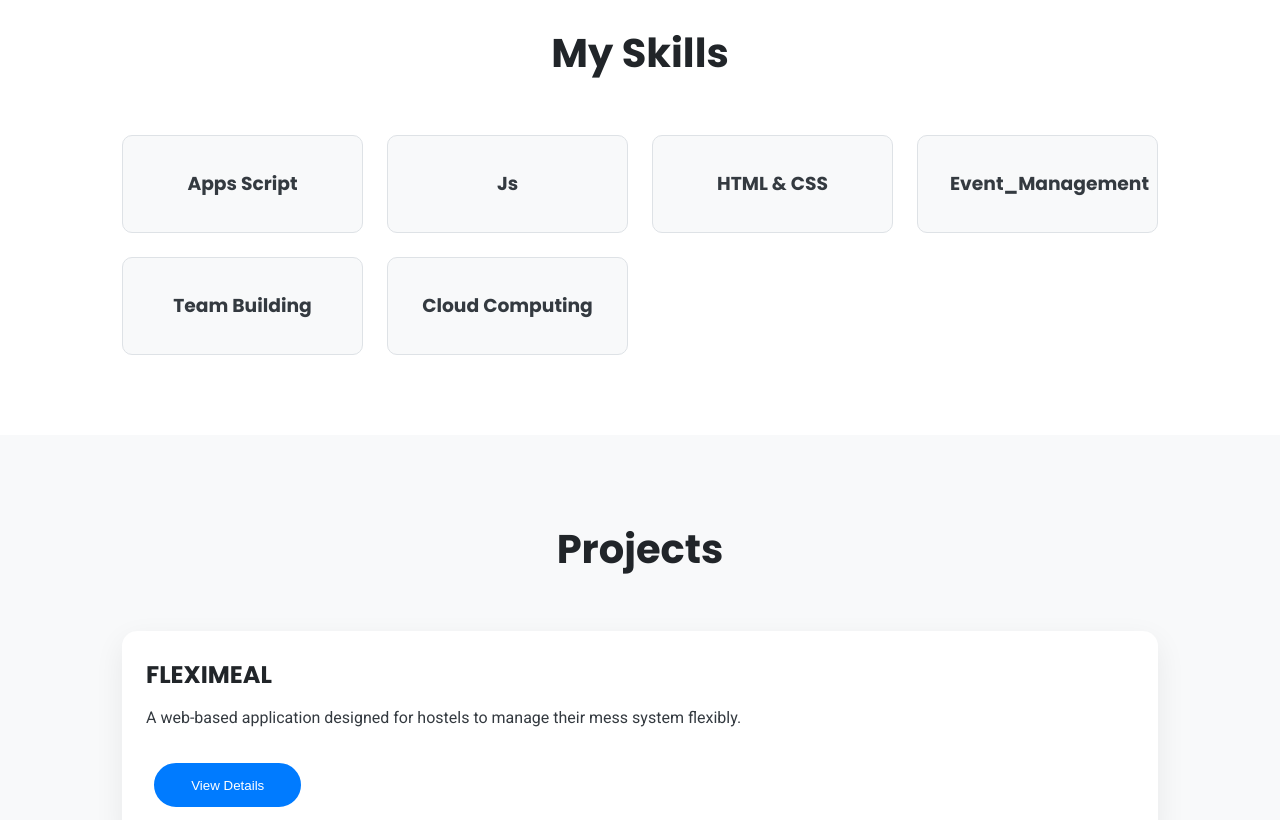
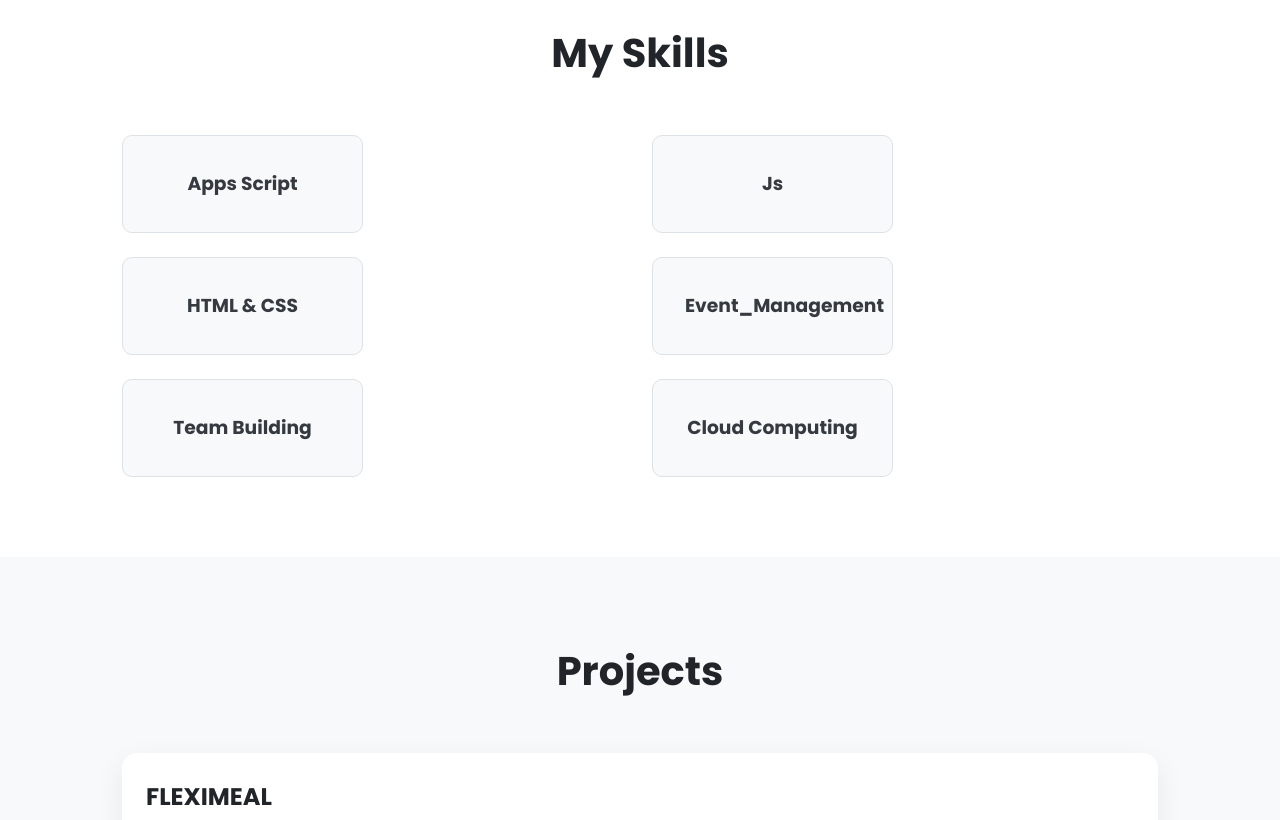
Before and after one commit to Rishi86288/Rishi86288.github.io, a website: page index.html in a window 1280 px wide. Shown: the part 1400-2220 px from the top of the page. Drawn offline with Linux system fonts and the light colour scheme.

Commit message:
Update index.html

```diff
--- a/index.html
+++ b/index.html
@@ -207,12 +207,12 @@
         <div class="container">
         <h2>My Skills</h2>
         <div class="skills-grid">
-        <div class="skill-item"><h3>Apps Script</h3></div>
-        <div class="skill-item"><h3>Js</h3></div>
-        <div class="skill-item"><h3>HTML & CSS</h3></div>
-        <div class="skill-item"><h3>Event_Management</h3></div>
-        <div class="skill-item"><h3>Team Building</h3></div>
-        <div class="skill-item"><h3>Cloud Computing</h3></div>
+        <div class="skill-item"><h3>Apps Script</h3></div><br>
+        <div class="skill-item"><h3>Js</h3></div><br>
+        <div class="skill-item"><h3>HTML & CSS</h3></div><br>
+        <div class="skill-item"><h3>Event_Management</h3></div><br>
+        <div class="skill-item"><h3>Team Building</h3></div><br>
+        <div class="skill-item"><h3>Cloud Computing</h3></div><br>
         </div>
         </div>
         </section>
```
